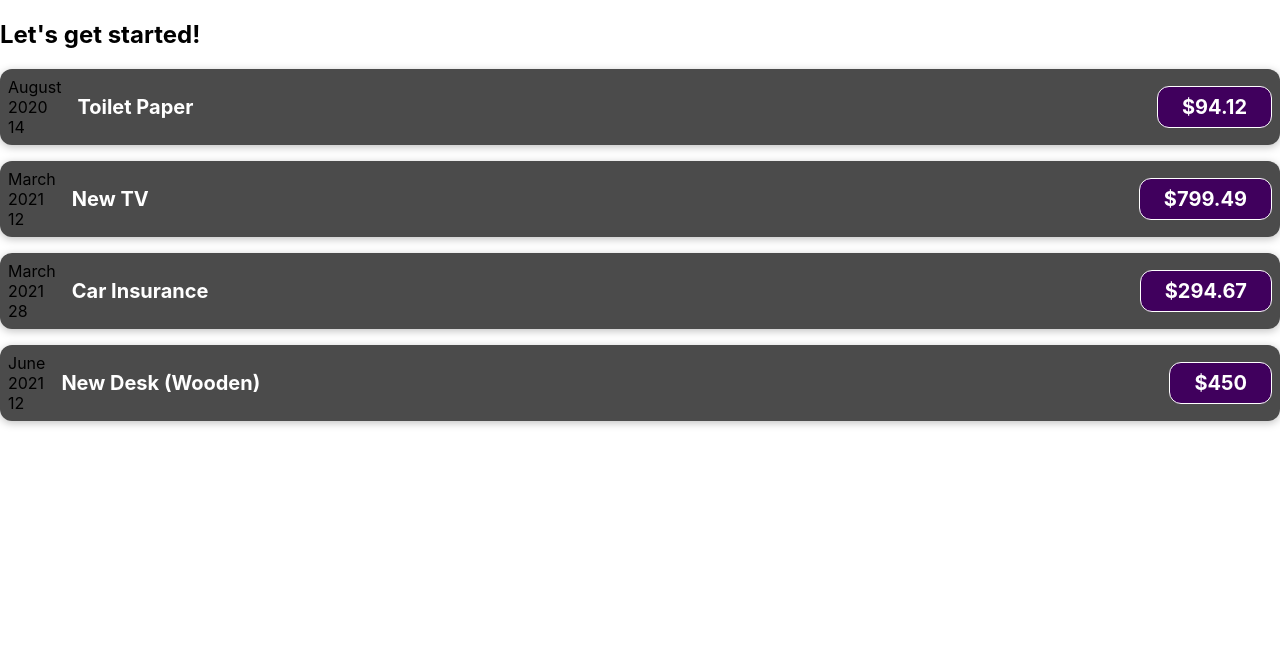
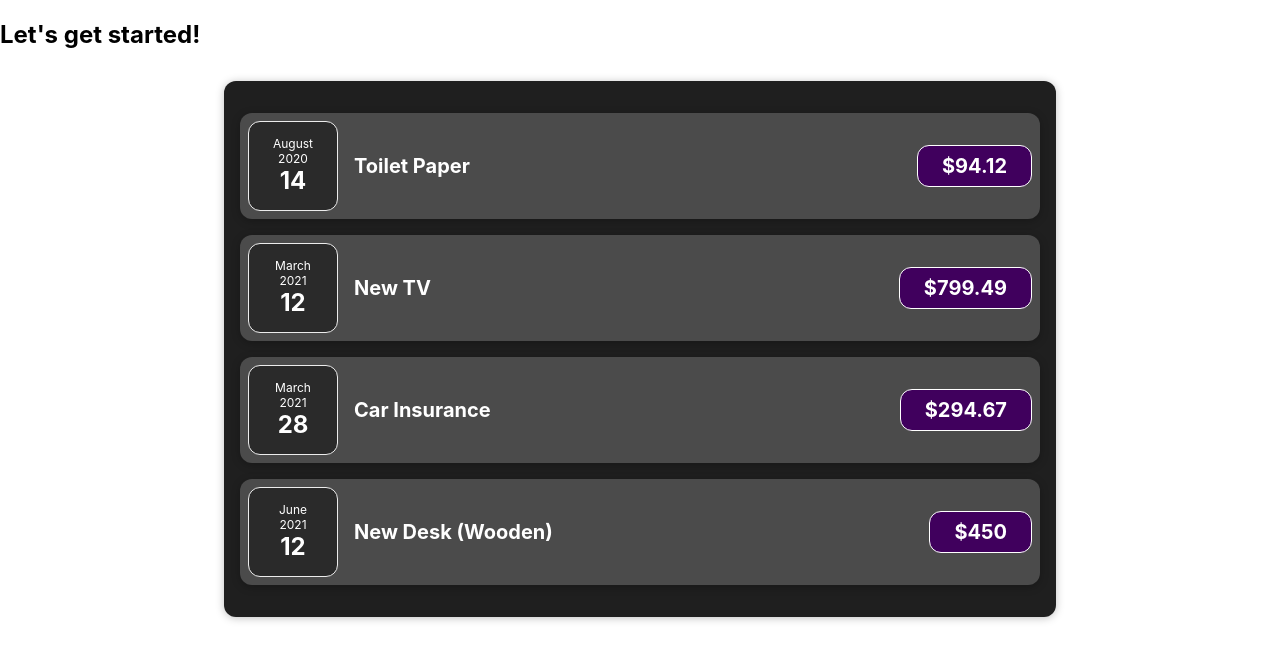
Before and after one commit to kimhhyeonjin/TIL, a React (Create React App) app in the folder React/React practice/my-app/: page / in a window 1280 px wide. Shown: the top 660 px of the page. Built offline with nearby package versions, Linux system fonts and the light colour scheme.

Commit message:
0111 commit

```diff
--- a/React/React practice/my-app/src/App.js
+++ b/React/React practice/my-app/src/App.js
@@ -1,4 +1,4 @@
-import ExpenseItem from "./components/ExpenseItem";
+import Expenses from './components/Expenses';
 
 function App() {
   const expenses = [
@@ -31,26 +31,7 @@
   return (
     <div className="App">
       <h2>Let's get started!</h2>
-      <ExpenseItem
-        title={expenses[0].title}
-        amount={expenses[0].amount}
-        date={expenses[0].date}
-      ></ExpenseItem>
-      <ExpenseItem
-        title={expenses[1].title}
-        amount={expenses[1].amount}
-        date={expenses[1].date}
-      ></ExpenseItem>
-      <ExpenseItem
-        title={expenses[2].title}
-        amount={expenses[2].amount}
-        date={expenses[2].date}
-      ></ExpenseItem>
-      <ExpenseItem
-        title={expenses[3].title}
-        amount={expenses[3].amount}
-        date={expenses[3].date}
-      ></ExpenseItem>
+      <Expenses items={expenses}/>
     </div>
   );
 }
--- /dev/null
+++ b/React/React practice/my-app/src/components/ExpenseDate.css
@@ -0,0 +1,25 @@
+.expense-date {
+    display: flex;
+    flex-direction: column;
+    width: 5.5rem;
+    height: 5.5rem;
+    border: 1px solid #ececec;
+    background-color: #2a2a2a;
+    color: white;
+    border-radius: 12px;
+    align-items: center;
+    justify-content: center;
+}
+
+.expense-date__month {
+    font-size: 0.75rem;
+}
+
+.expense-date__year {
+    font-size: 0.75rem;
+}
+
+.expense-date__day {
+    font-size: 1.5rem;
+    font-weight: bold;
+}
--- /dev/null
+++ b/React/React practice/my-app/src/components/ExpenseDate.js
@@ -0,0 +1,17 @@
+import './ExpenseDate.css';
+
+function ExpenseDate(props) {
+  const month = props.date.toLocaleString("en-US", { month: "long" });
+  const day = props.date.toLocaleString("en-US", { day: "2-digit" });
+  const year = props.date.getFullYear();
+
+  return (
+    <div className="expense-date">
+      <div className="expense-date__month">{month}</div>
+      <div className="expense-date__year">{year}</div>
+      <div className="expense-date__day">{day}</div>
+    </div>
+  );
+}
+
+export default ExpenseDate;
--- a/React/React practice/my-app/src/components/ExpenseItem.js
+++ b/React/React practice/my-app/src/components/ExpenseItem.js
@@ -1,17 +1,11 @@
+import ExpenseDate from './ExpenseDate';
 import "./ExpenseItem.css";
 
 function ExpenseItem(props) {
-    const month = props.date.toLocaleString('en-US', { month: 'long' });
-    const day = props.date.toLocaleString('en-US', { day: '2-digit' });
-    const year = props.date.getFullYear();
 
   return (
     <div className="expense-item">
-      <div>
-        <div>{month}</div>
-        <div>{year}</div>
-        <div>{day}</div>
-      </div>
+      <ExpenseDate date={props.date} />
       <div className="expense-item__description">
         <h2>{props.title}</h2>
         <div className="expense-item__price">${props.amount}</div>
--- /dev/null
+++ b/React/React practice/my-app/src/components/Expenses.css
@@ -0,0 +1,9 @@
+.expenses {
+    padding: 1rem;
+    background-color: rgb(31, 31, 31);
+    margin: 2rem auto;
+    width: 50rem;
+    max-width: 95%;
+    border-radius: 12px;
+    box-shadow: 0 1px 8px rgba(0, 0, 0, 0.25);
+}
--- /dev/null
+++ b/React/React practice/my-app/src/components/Expenses.js
@@ -0,0 +1,31 @@
+import ExpenseItem from './ExpenseItem';
+import './Expenses.css';
+
+function Expenses(props) {
+  return (
+    <div className="expenses">
+      <ExpenseItem
+        title={props.items[0].title}
+        amount={props.items[0].amount}
+        date={props.items[0].date}
+      ></ExpenseItem>
+      <ExpenseItem
+        title={props.items[1].title}
+        amount={props.items[1].amount}
+        date={props.items[1].date}
+      ></ExpenseItem>
+      <ExpenseItem
+        title={props.items[2].title}
+        amount={props.items[2].amount}
+        date={props.items[2].date}
+      ></ExpenseItem>
+      <ExpenseItem
+        title={props.items[3].title}
+        amount={props.items[3].amount}
+        date={props.items[3].date}
+      ></ExpenseItem>
+    </div>
+  );
+}
+
+export default Expenses;
```
